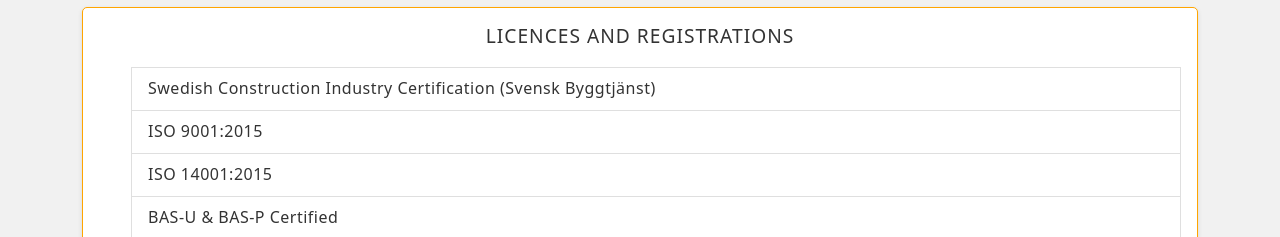
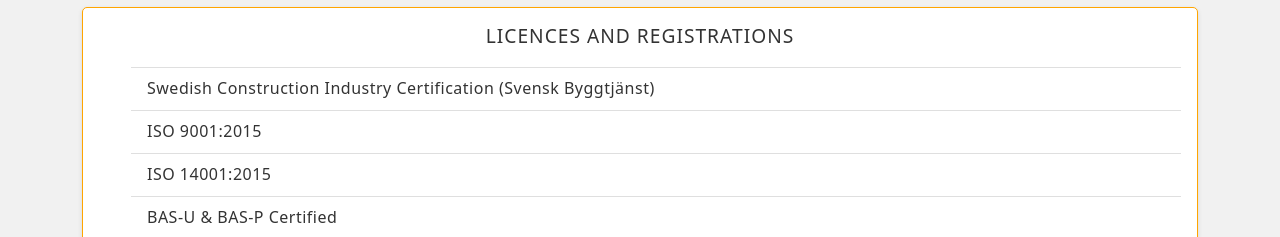
Before and after one commit to AliJayCarter/dig-deep-construction, a plain HTML site: page index.html in a window 1280 px wide. Shown: the part 715-952 px from the top of the page. Drawn offline with nearby package versions, Linux system fonts and the light colour scheme.

Commit message:
Removed side border lines from list group items in abotu section for certications and registrations

```diff
--- a/assets/styles.css
+++ b/assets/styles.css
@@ -144,6 +144,11 @@
   border:orange solid 1px;
 }
 
+#about .list-group-item {
+  border-left: none;
+  border-right: none;
+}
+
 /* Services section */
 #services .card {
   margin: 10px 0;
```
